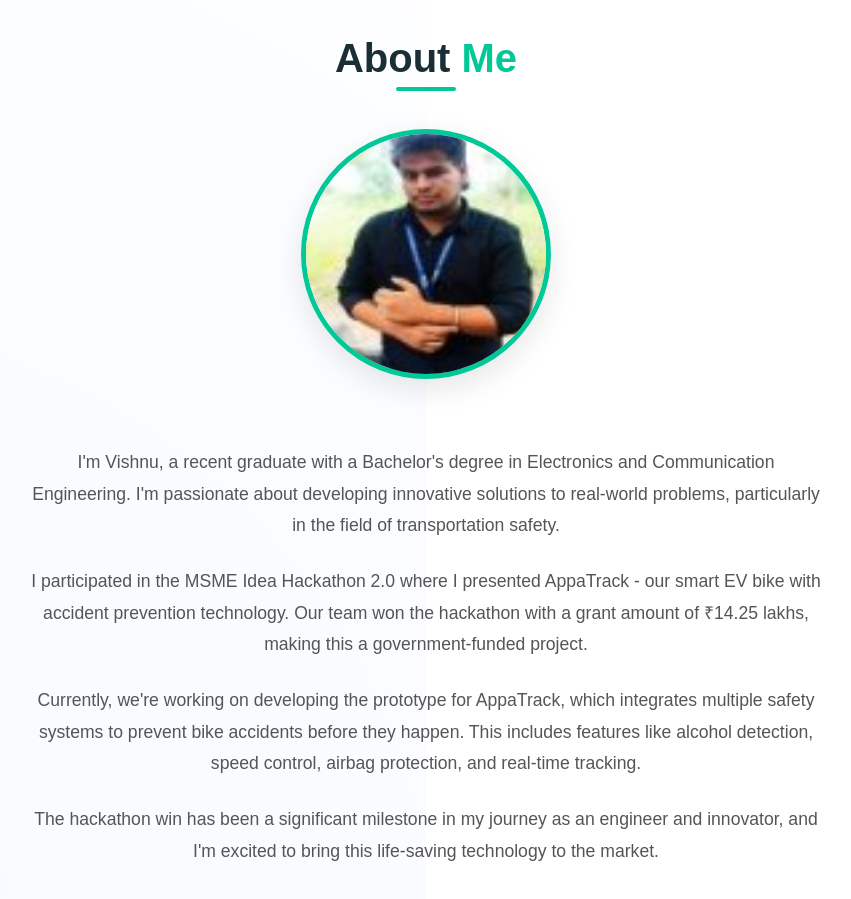
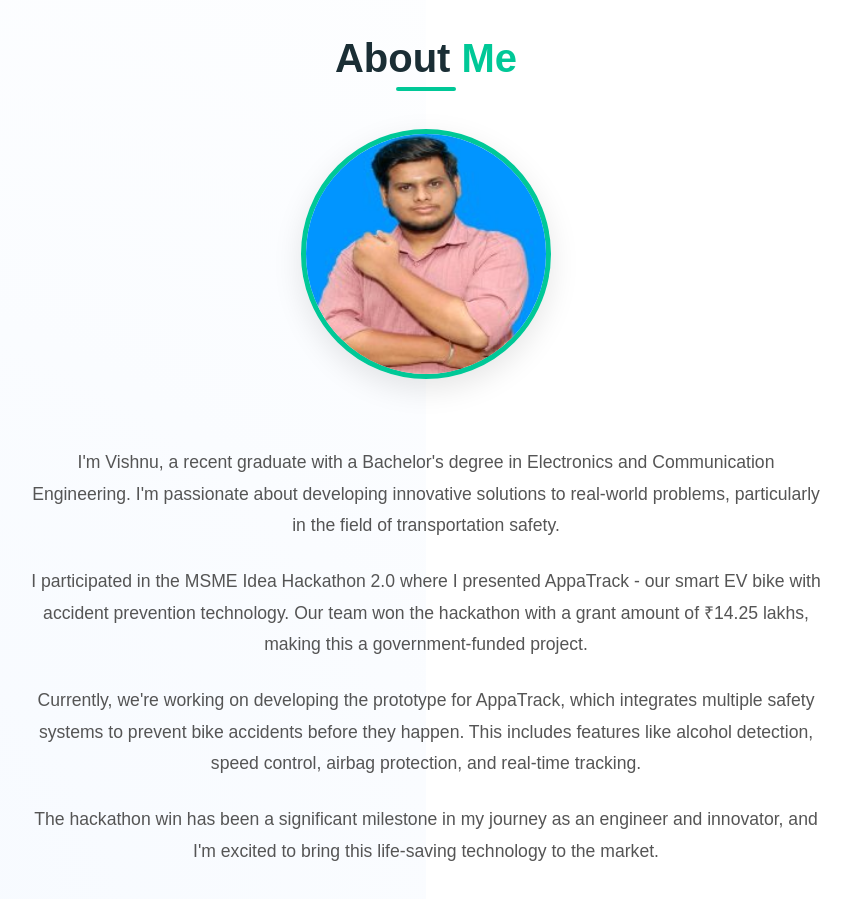
Before and after one commit to iamvishnu2304/AppaTrack-Website, a plain HTML site: page index.html in a window 1280 px wide. Shown: the part 940-1839 px from the top of the page, without its empty margins (214-1065 px from the left). Drawn offline with Linux system fonts and the light colour scheme.

Commit message:
Update index.html

```diff
--- a/index.html
+++ b/index.html
@@ -1051,7 +1051,7 @@
         <h2 class="section-title fade-in">About <span>Me</span></h2>
         <div class="about-content">
             <div class="about-portrait fade-in delay-1">
-                <img src="images/Vishnu HTML.jpg" alt="Vishnu Portrait" class="portrait">
+                <img src="images/Vishnu iamge appatrack.jpg" alt="Vishnu Portrait" class="portrait">
             </div>
             <div class="about-text fade-in delay-2">
                 <p>I'm Vishnu, a recent graduate with a Bachelor's degree in Electronics and Communication Engineering. I'm passionate about developing innovative solutions to real-world problems, particularly in the field of transportation safety.</p>
```
